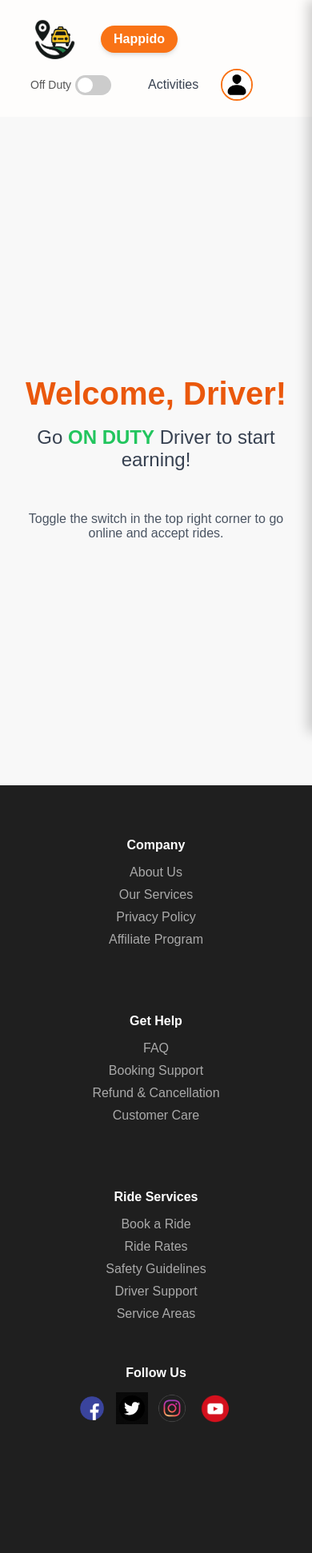
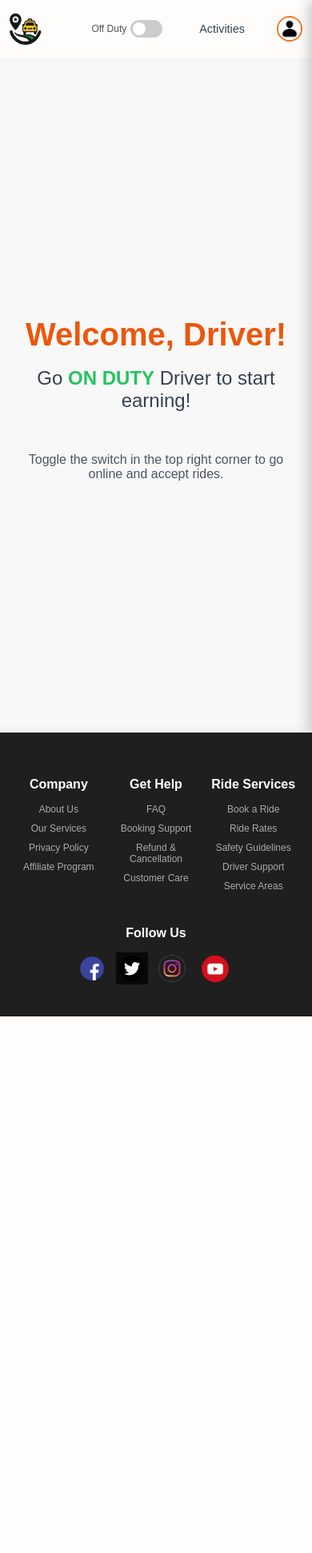
Before and after one commit to thanuj-1234/Happido_full, a web app: page /captain_profile.html in a window 390 px wide. Shown: the whole page at 80% size. After the commit the page ends 1271 px from the top, so only its background shows below. Run offline with its HTML, style and script files only (its server is not run), Linux system fonts and the light colour scheme; data that the repository does not hold is empty.

Commit message:
suneel changes

```diff
--- a/src/main/resources/static/captain_profile.html
+++ b/src/main/resources/static/captain_profile.html
@@ -100,6 +100,7 @@
       display: flex;
       gap: 10px;
       align-items: center;
+      justify-content: center;
     }
 
     .social-icons img {
@@ -112,17 +113,6 @@
       height: 35px; /* Reduced height */
     }
 
-    @media (max-width: 768px) {
-      .footer {
-        flex-direction: column;
-        align-items: center;
-        text-align: center;
-      }
-
-      .footer-column {
-        max-width: 300px;
-      }
-    }
 
         /* --- NAVBAR CSS (ORIGINAL AS REQUESTED) --- */
         .navbar {
@@ -1120,6 +1110,120 @@
             color: var(--gray-700);
             margin-bottom: 30px;
         }
+        /* Responsive adjustments */
+@media (max-width: 768px) {
+    /* Adjust profile panel for full height on mobile */
+    .profile-side-panel {
+        width: 100%; /* Full width on smaller screens */
+        right: -100%;
+        top: 0; /* FIXED: Changed from 80px to 0 to make it appear from the very top of the webpage */
+        height: 100%; /* Adjusted height to fill the entire viewport when starting from top: 0 */
+        /* If you want it to appear *just below* your navbar, you would set 'top' to your navbar's actual height,
+           e.g., top: 60px; and height: calc(100% - 60px);. But 'top: 0;' is for the absolute top. */
+    }
+    .profile-side-panel.open {
+        right: 0;
+    }
+
+    /* Your other mobile navbar and content styles */
+    .navbar {
+        display: flex;
+        flex-direction: row;
+        align-items: center;
+        padding: 0.75rem 0.5rem;
+    }
+
+    .navbar-left {
+        margin-left: 0;
+    }
+
+    .navbar-left .home-button {
+        display: none;
+    }
+
+    .navbar-logo {
+        font-size: 1.2rem;
+        padding: 0.25rem;
+    }
+
+    .navbar-logo img {
+        width: 40px;
+        height: 40px;
+        margin-right: 0.25rem;
+    }
+
+    .navbar-right {
+        display: flex;
+        align-items: center;
+        margin-left: auto;
+        margin-right: 0;
+    }
+
+    .profile-btn img {
+        width: 2rem;
+        height: 2rem;
+    }
+
+    .navbar-link {
+        display: block;
+        padding: 0.5rem;
+        font-size: 0.9rem;
+        margin-right: 0.75rem;
+    }
+
+    .navbar-right .toggle-container label {
+        font-size: 12px;
+    }
+
+    .navbar-right .switch {
+        width: 40px;
+        height: 22px;
+    }
+
+    .navbar-right .slider:before {
+        height: 16px;
+        width: 16px;
+        left: 3px;
+        bottom: 3px;
+    }
+
+    input:checked + .slider:before {
+        -webkit-transform: translateX(18px);
+        -ms-transform: translateX(18px);
+        transform: translateX(18px);
+    }
+}
+@media (max-width: 768px) {
+    .footer {
+        display: grid;
+        grid-template-columns: repeat(3, 1fr);
+        gap: 15px;
+        align-items: flex-start;
+        justify-content: center;
+        text-align: center;
+    }
+
+    .footer-column {
+        font-size: 0.75em;
+        max-width: none;
+        margin: 0;
+        text-align: center;
+    }
+
+    .footer-column:last-child {
+        grid-column: 1 / -1;
+    }
+
+    .follow-us-links {
+        display: grid;
+        grid-template-columns: repeat(2, 1fr);
+        gap: 10px;
+        justify-items: center;
+        align-items: center;
+        max-width: 250px;
+        margin: 10px auto 0 auto; /* This line is crucial for horizontal centering */
+    }
+}
 
     </style>
 </head>
@@ -1859,7 +1963,7 @@
                     </div>
                     <div class="ride-info-row">
                         <span class="material-icons">route</span>
-                        <span>Distance: ${ride.distance}</span>
+                        <span>Distance: ${ride.distance} km</span>
                     </div>
                     <div class="ride-actions">
                         ${actionsHtml}
```
Also changed, not shown: src/main/resources/static/user_profile.html (+45 -20 lines).
